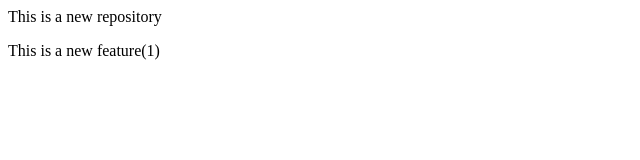
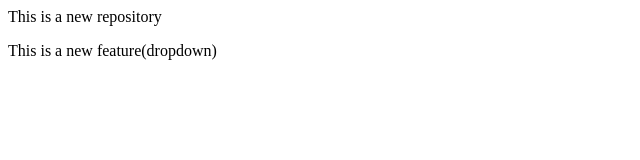
Before and after one commit to rinto-Cherian24/LocalRepo, a plain HTML site: page index.html in a window 1280 px wide. Shown: the full height of the page, 0-640 px from the left. Drawn offline with Linux system fonts and the light colour scheme.

Commit message:
Add dropdown

```diff
--- a/index.html
+++ b/index.html
@@ -1,2 +1,2 @@
 <p>This is a new repository</p>
-<p>This is a new feature(1)</p>
+<p>This is a new feature(dropdown)</p>
```
